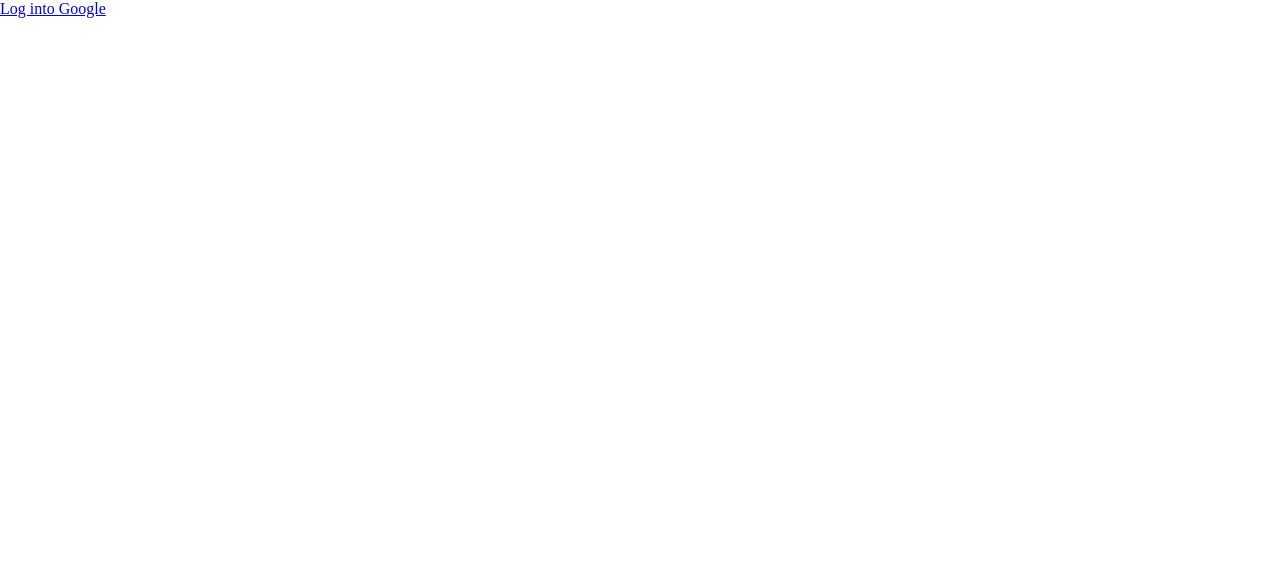
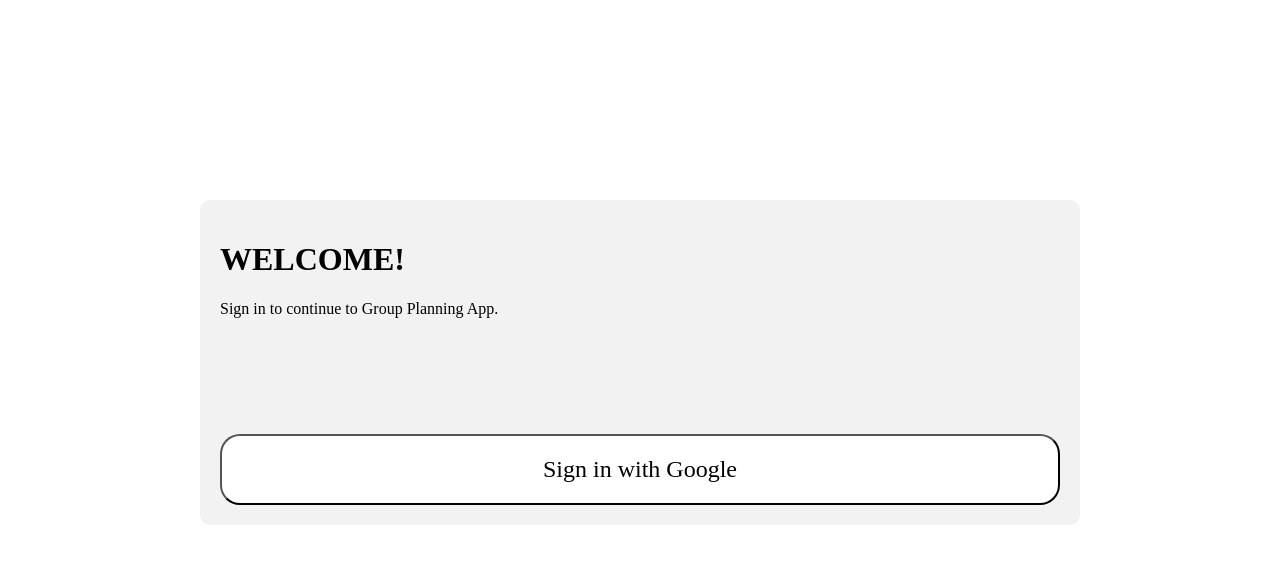
Before and after one commit to GT-WebDev-Group-Planning/group-planning-v1, a React (Create React App) app in the folder client/: page /test in a window 1280 px wide. Shown: the top 564 px of the page. Built offline with nearby package versions, Linux system fonts and the light colour scheme.

Commit message:
finished login page

```diff
--- a/client/src/App.js
+++ b/client/src/App.js
@@ -8,9 +8,9 @@ function App() {
         <button><Link to="/evite">Create Event</Link></button>
         <button><Link to="/group">Group</Link></button>
         <button><Link to="/joingroup">Join Group</Link></button>
-        <button><Link to="/login">Login</Link></button>
+        {/* <button><Link to="/login">Login</Link></button> */}
         <button><Link to="/CalendarSelect">Calendar Select</Link></button>
-        <button><Link to="/test">Test</Link></button>
+        <button><Link to="/test">Login</Link></button>
       </div>
     );
   }
--- a/client/src/pages/Test.js
+++ b/client/src/pages/Test.js
@@ -1,9 +1,12 @@
 import React, { useState, useEffect } from "react";
+import './test.css';
 
 function Test() {
   return (
-    <div>
-      <a href="http://localhost:5000/google">Log into Google</a>
+    <div className='gray-div'>
+      <h1>WELCOME!</h1>
+      <p>Sign in to continue to Group Planning App.</p>
+      <button><a href="http://localhost:5000/google">Sign in with Google</a></button>
     </div>
   );
 }
--- /dev/null
+++ b/client/src/pages/test.css
@@ -0,0 +1,22 @@
+.gray-div {
+    background-color: #f2f2f2;
+    padding: 20px;
+    border-radius: 10px;
+    margin: 200px;
+
+}
+
+button {
+    font-size: 24px;
+    margin-top: 100px;
+    padding: 20px;
+    border-radius: 20px;
+    width: 100%;
+    cursor: pointer;
+    background-color: white; /* Add your desired background color */
+}
+
+a {
+    text-decoration: none;
+    color: black;
+}
```
